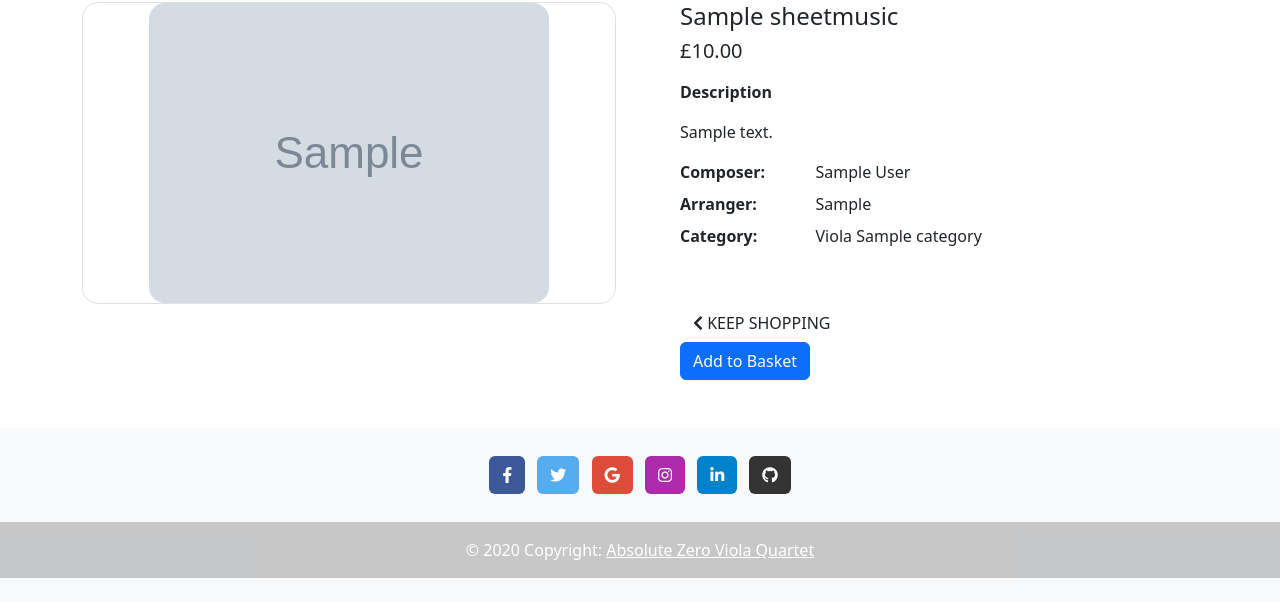
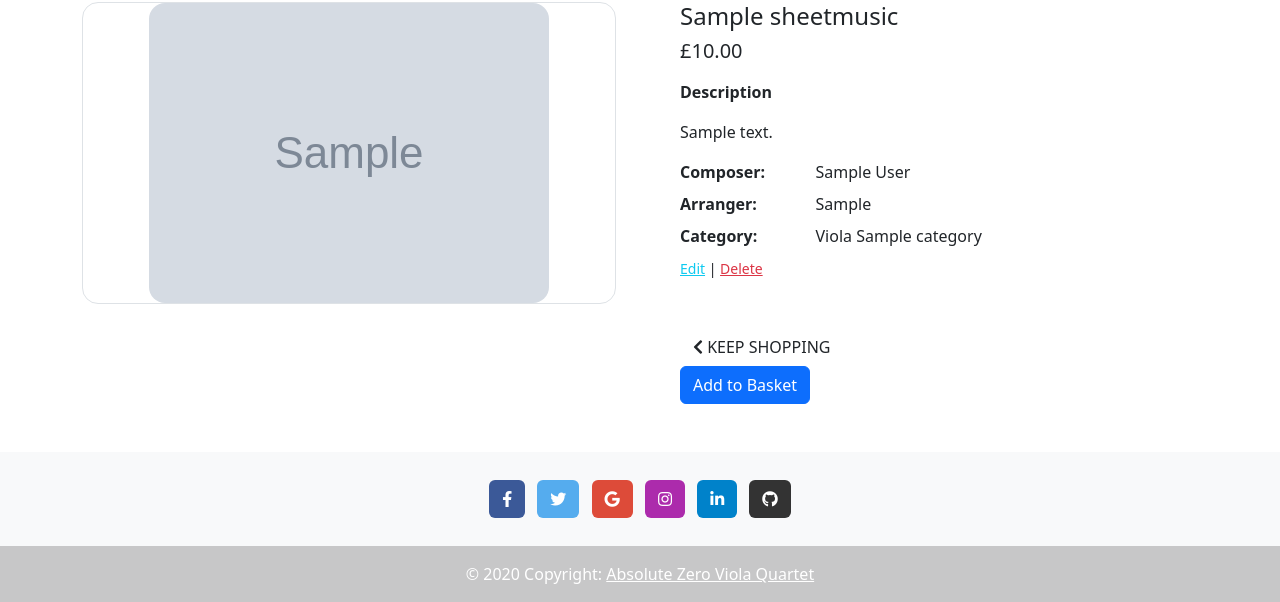
Before and after one commit to siondawson/milestone-project-4, a Django app: page /sheetmusic/1/ in a window 1280 px wide. Shown: the part 232-834 px from the top of the page. Before the commit the page ends 810 px from the top, so only its background shows below. Run offline with Django 3.2, Linux system fonts and the light colour scheme; a user stored in the database is signed in; tables that the repository leaves empty hold one stand-in row (values such as "Sample post"); grey boxes marked "Sample" are stand-in pictures; some libraries are stand-ins or nearby versions.

Commit message:
add delete sheetmusic functionality

```diff
--- a/sheet_music/templates/sheet_music/sheetmusic_detail.html
+++ b/sheet_music/templates/sheet_music/sheetmusic_detail.html
@@ -48,6 +48,15 @@
               <dt class="col-3">Category:</dt>
               <dd class="col-9">Viola {{ sheetmusic.category.name }}</dd>
 
+              <div class="col-12">
+                {% if request.user.is_superuser %}
+                <small>
+                  <a class="text-info" href="{% url 'edit_sheetmusic' sheetmusic.id %}">Edit</a> |
+                  <a class="text-danger" href="{% url 'delete_sheetmusic' sheetmusic.id %}">Delete</a>
+                </small>
+                {% endif %}
+              </div>
+
 
             </div>
 
--- a/sheet_music/urls.py
+++ b/sheet_music/urls.py
@@ -7,5 +7,6 @@ urlpatterns = [
     path('<int:sheetmusic_id>/', views.sheetmusic_detail, name='sheetmusic_detail'),
     path('add', views.add_sheetmusic, name='add_sheetmusic'),
     path('edit/<int:sheetmusic_id>/', views.edit_sheetmusic, name='edit_sheetmusic'),
+    path('delete/<int:sheetmusic_id>/', views.delete_sheetmusic, name='delete_sheetmusic'),
 
 ]
--- a/sheet_music/views.py
+++ b/sheet_music/views.py
@@ -63,9 +63,9 @@ def add_sheetmusic(request):
     if request.method == 'POST':
         form = SheetmusicForm(request.POST, request.FILES)
         if form.is_valid():
-            form.save()
+            sheetmusic = form.save()
             messages.success(request, 'Sheetmusic added to store!')
-            return redirect(reverse('add_sheetmusic'))
+            return redirect(reverse('sheetmusic_detail', args=[sheetmusic.id]))
         else:
             messages.error(request, 'Failed to add sheetmusic. Please ensure form is valid and try again.')
     else:
@@ -103,3 +103,12 @@ def edit_sheetmusic(request, sheetmusic_id):
     }
 
     return render(request, template, context)
+
+
+def delete_sheetmusic(request, sheetmusic_id):
+    """A view for deleting sheet music from the store"""
+
+    sheetmusic = get_object_or_404(Sheetmusic, pk=sheetmusic_id)
+    sheetmusic.delete()
+    messages.success(request, 'Product deleted!')
+    return redirect(reverse('sheetmusic'))
```
Also changed, not shown: media/Albinoni_Sinfonia_for_four_violas_W4gwCaT.jpeg (added), 1 other file.
